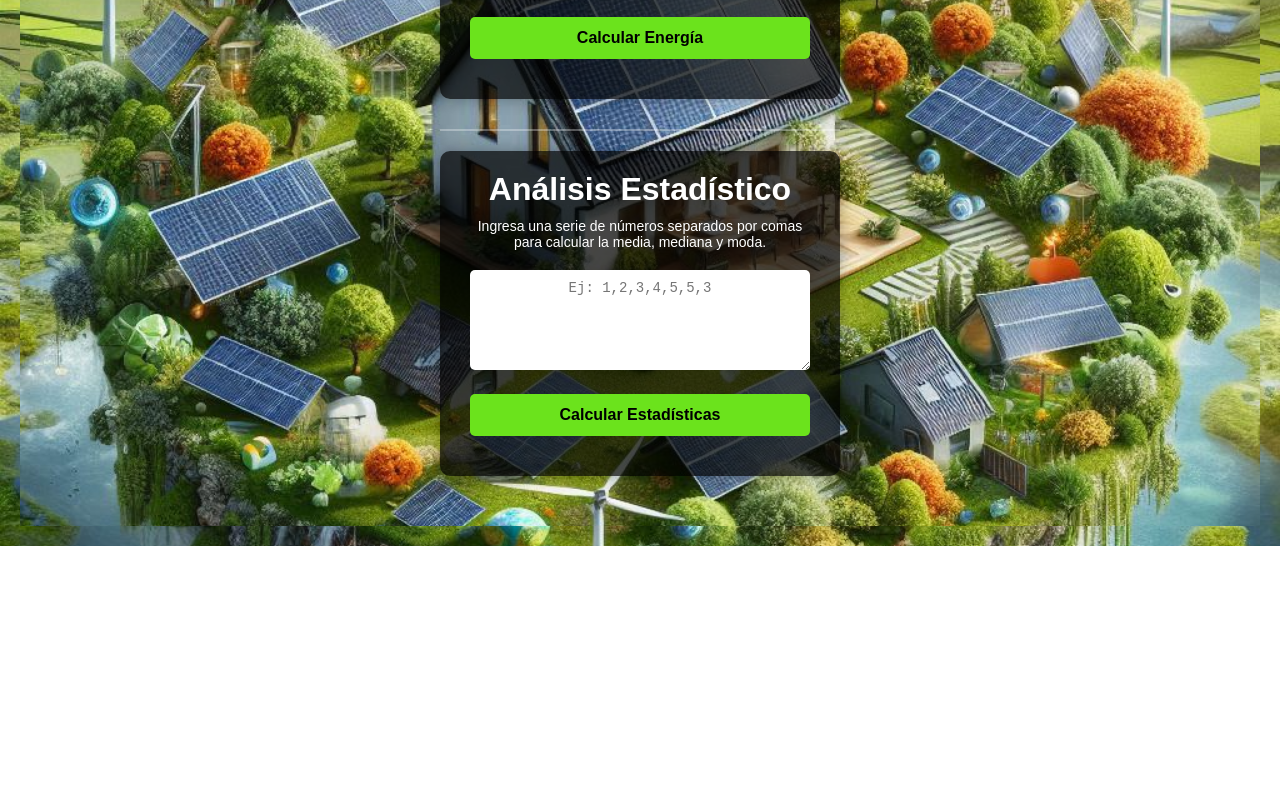
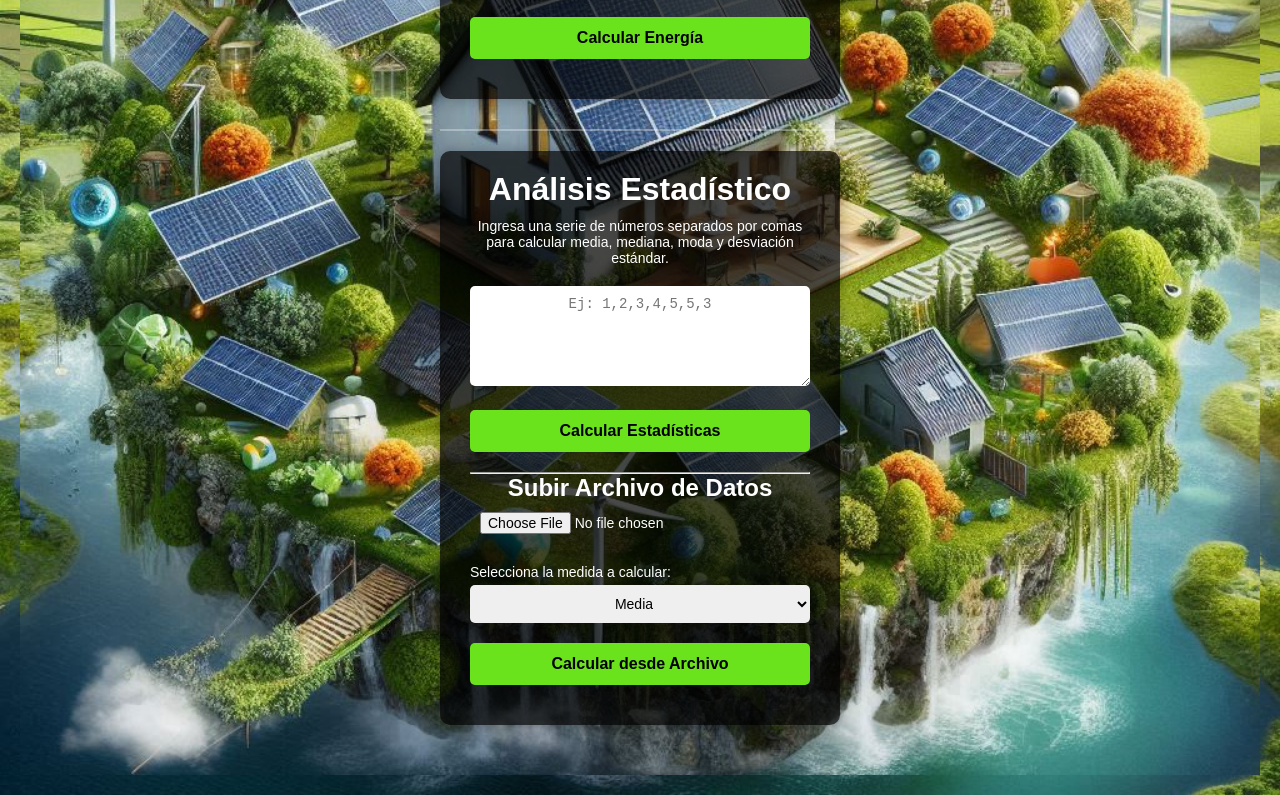
Before and after one commit to 00Gus/00Gus.github.io, a plain HTML site: page index.html in a window 1280 px wide. Shown: the part 475-1270 px from the top of the page. Before the commit the page ends 1021 px from the top, so only its background shows below. Drawn offline with nearby package versions, Linux system fonts and the light colour scheme.

Commit message:
Update index.html

```diff
--- a/index.html
+++ b/index.html
@@ -55,10 +55,24 @@
     <!-- Sección de Análisis Estadístico -->
     <div class="container" id="statsSection">
       <h1>Análisis Estadístico</h1>
-      <p>Ingresa una serie de números separados por comas para calcular la media, mediana y moda.</p>
+      <p>Ingresa una serie de números separados por comas para calcular media, mediana, moda y desviación estándar.</p>
       <textarea id="dataInput" placeholder="Ej: 1,2,3,4,5,5,3"></textarea>
       <button onclick="calculateStats()">Calcular Estadísticas</button>
       <p id="statsResult"></p>
+
+      <hr class="separator2">
+
+      <h2>Subir Archivo de Datos</h2>
+      <input type="file" id="dataFile" accept=".csv, .txt">
+      <label for="metricSelect">Selecciona la medida a calcular:</label>
+      <select id="metricSelect">
+          <option value="mean">Media</option>
+          <option value="median">Mediana</option>
+          <option value="mode">Moda</option>
+          <option value="stddev">Desviación Estándar</option>
+      </select>
+      <button onclick="calculateFileStats()">Calcular desde Archivo</button>
+      <p id="fileStatsResult"></p>
     </div>
   </div>
 
```
